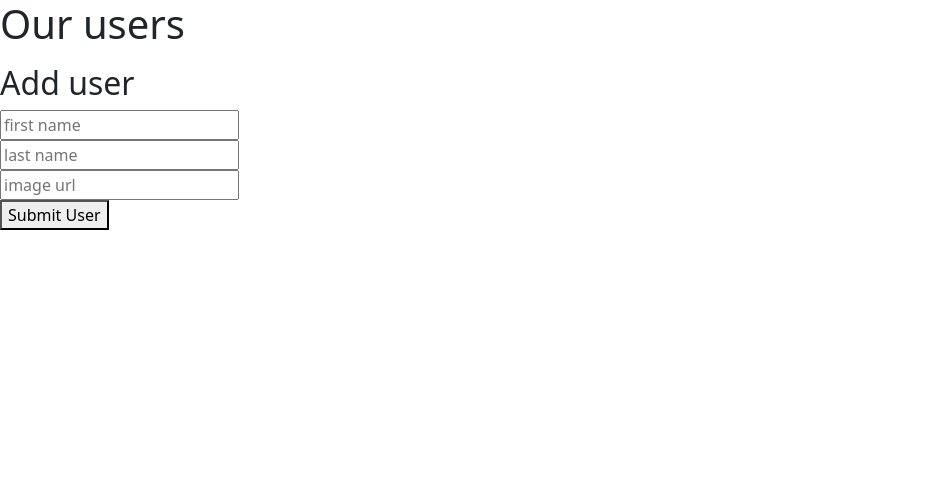
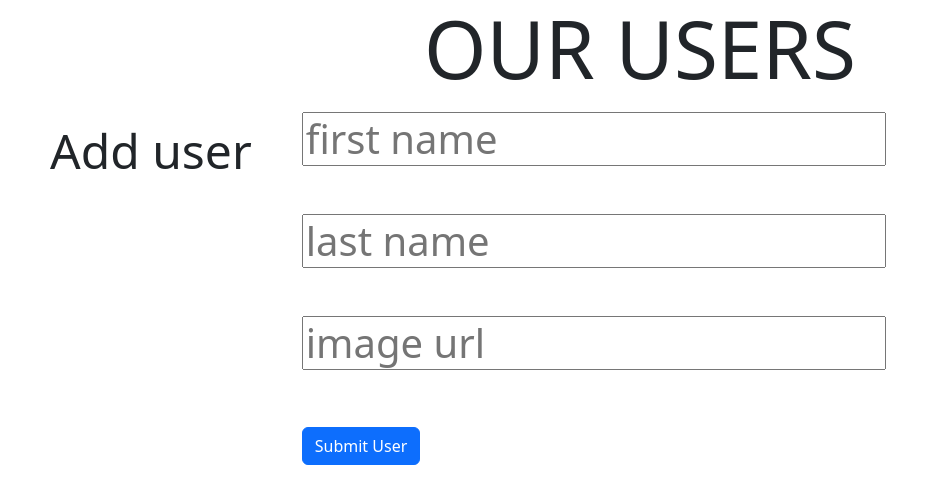
Before and after one commit to dave1289/blogly, a Flask app: page /users in a window 1280 px wide. Shown: the top 504 px of the page, without its empty margins (0-949 px from the left). Run offline with Flask 2, Linux system fonts and the light colour scheme.

Commit message:
very basic bootstrap styling added

```diff
--- a/app.py
+++ b/app.py
@@ -24,13 +24,13 @@ def redirect_home():
    """sends to users page (home)"""
    return redirect('/users')
 
-@app.route('/users')
+@app.route('/users', methods=["GET"])
 def show_home():
    """displays homepage"""
    users = User.query.all()
    return render_template('home.html', users=users)
 
-@app.route('/users', methods=["POST"])
+@app.route('/users/add-user', methods=["POST"])
 def create_user():
    """adds new user to database and webpage"""
    first_name = request.form['fname']
@@ -44,7 +44,7 @@ def create_user():
    return redirect(f'/users/{new_user.id}')
 
 
-@app.route('/users/<int:user_id>')
+@app.route('/users/<int:user_id>', methods=["POST", "GET"])
 def show_user(user_id):
    """show details on specific user"""
    user = User.query.get_or_404(user_id)
--- a/static/app.css
+++ b/static/app.css
@@ -0,0 +1,24 @@
+input {
+   display:block;
+   display: flexbox;
+   flex: auto;
+
+}
+
+.display-5 {
+   margin: 10px 50px 10px 50px;
+}
+
+.user_form {
+   position: absolute;
+   display: flex;
+   /* border: black 5px solid; */
+}
+
+ul a {
+   margin: 20px 0px 0px 0px;
+}
+
+ul {
+   list-style: none;
+}
--- a/templates/base.html
+++ b/templates/base.html
@@ -7,7 +7,7 @@
     <title>{% block title %}{%endblock%}</title>
     <link rel="stylesheet" href="/static/app.css">
 </head>
-<body>
+<body class="display-6">
   <link href="https://cdn.jsdelivr.net/npm/bootstrap@5.2.3/dist/css/bootstrap.min.css" rel="stylesheet" integrity="sha384-rbsA2VBKQhggwzxH7pPCaAqO46MgnOM80zW1RWuH61DGLwZJEdK2Kadq2F9CUG65" crossorigin="anonymous">
   <script src="https://cdn.jsdelivr.net/npm/bootstrap@5.2.3/dist/js/bootstrap.bundle.min.js" integrity="sha384-kenU1KFdBIe4zVF0s0G1M5b4hcpxyD9F7jL+jjXkk+Q2h455rYXK/7HAuoJl+0I4" crossorigin="anonymous"></script>
    <main>
--- a/templates/edit_user.html
+++ b/templates/edit_user.html
@@ -5,7 +5,7 @@ Edit User
 {% endblock %}
 
 {% block body %}
-<h1>{{user.get_full_name()}}</h1>
+<h1 class="display-1">{{user.get_full_name()}}</h1>
 <h5>Edit user</h5>
 <form action="/users/update/{{user.id}}" method="POST">
 <input type="text" name="fname" value="{{user.first_name}}">
--- a/templates/home.html
+++ b/templates/home.html
@@ -5,7 +5,7 @@ Users List
 {% endblock %}
 
 {% block body %}
-<h1>Our users</h1>
+<h1 class="display-1 text-center">OUR USERS</h1>
 <ul>
    {% for user in users%}
    <li>
@@ -13,14 +13,16 @@ Users List
    </li>
    {% endfor %}
 </ul>
-<h2>Add user</h2>
-<form action="/" method="POST">
+<div class="user_form">
+<h2 class="display-5">Add user</h2>
+<form action="/users/add-user" method="POST">
    <input type="text" name="fname" placeholder="first name">
    <br>
    <input type="text" name="lname" placeholder="last name">
    <br>
    <input type="text" name="img_url" placeholder="image url">
    <br>
-   <button>Submit User</button>
+   <button class="btn btn-primary">Submit User</button>
 </form>
+</div>
 {% endblock %}
```
Also changed, not shown: templates/user.html (+4 -4 lines).
